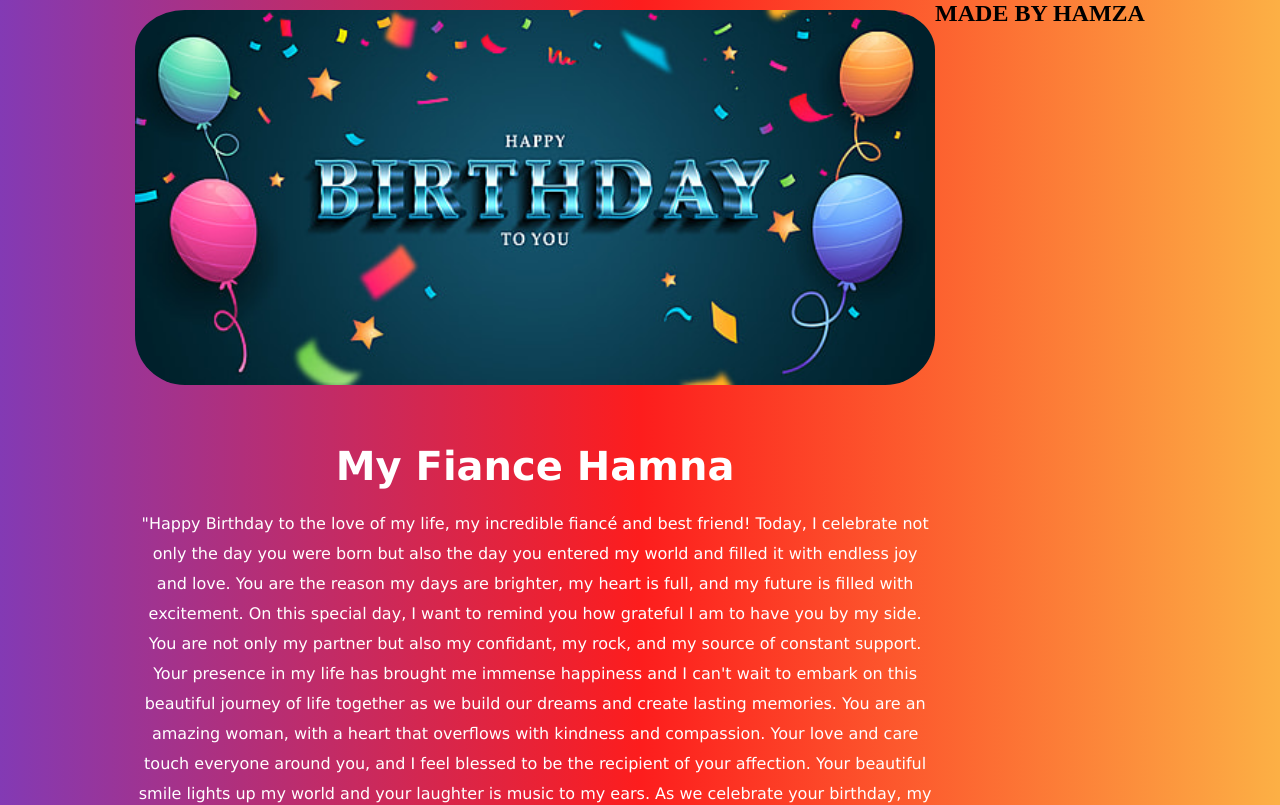
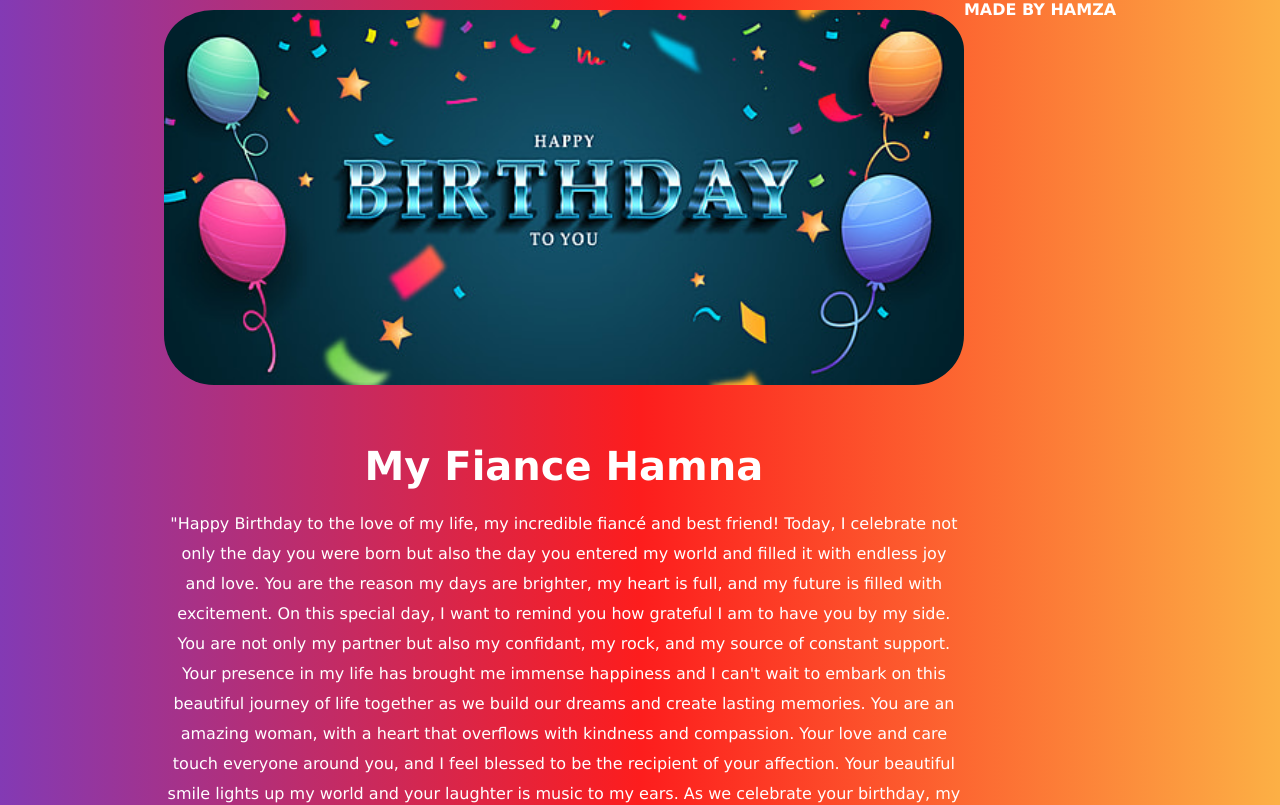
Before and after one commit to Muhammadhamza125/happybirthday, a plain HTML site: page index.html in a window 1280 px wide. Shown: the top 805 px of the page. Drawn offline with Linux system fonts and the light colour scheme.

Commit message:
Update style.css

```diff
--- a/style.css
+++ b/style.css
@@ -47,6 +47,11 @@ font-weight: 700px;
     font-weight: 400px;
     line-height: 30px;
 }
+footer h2{
+    font-size: 16px;
+    color: #fff;
+     font-family: Verdana, Geneva, Tahoma, sans-serif;
+}
 @Media (max-width: 767px){
     .birthday img{
         width: 350px;
```
